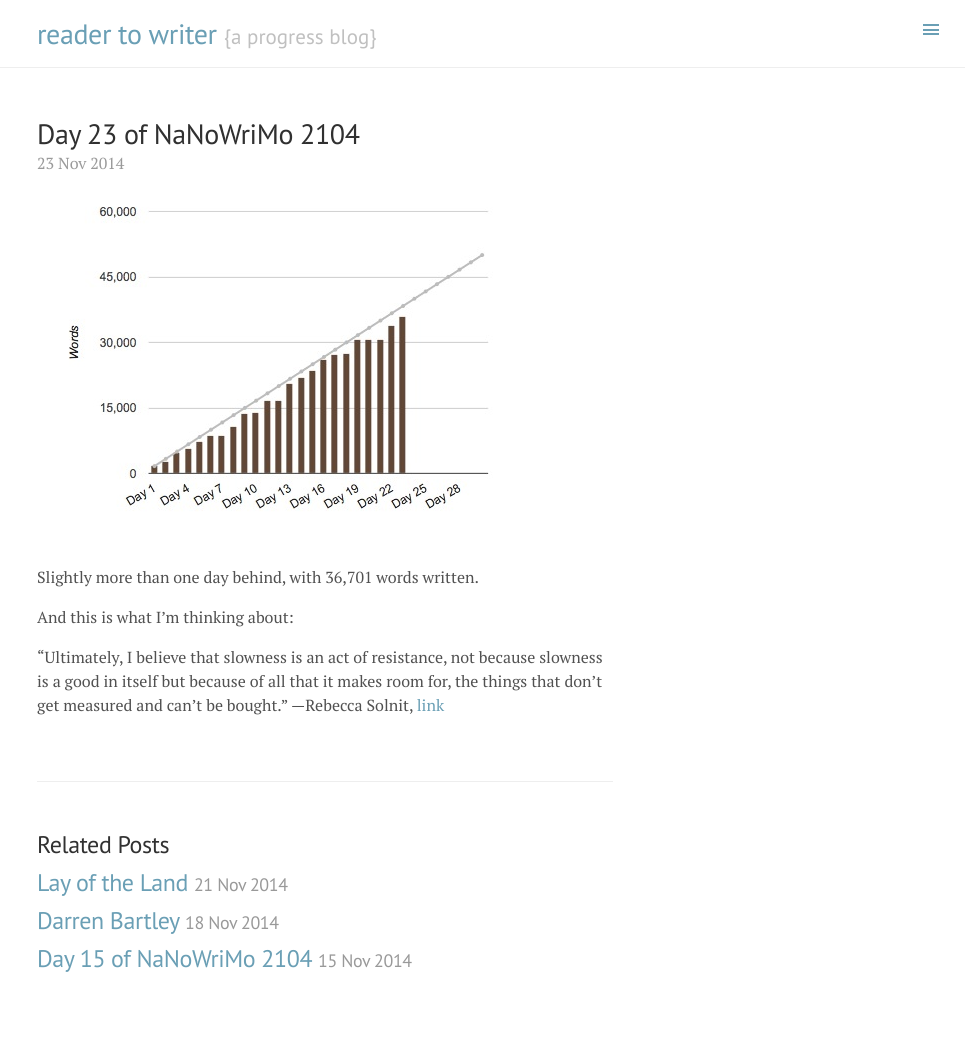
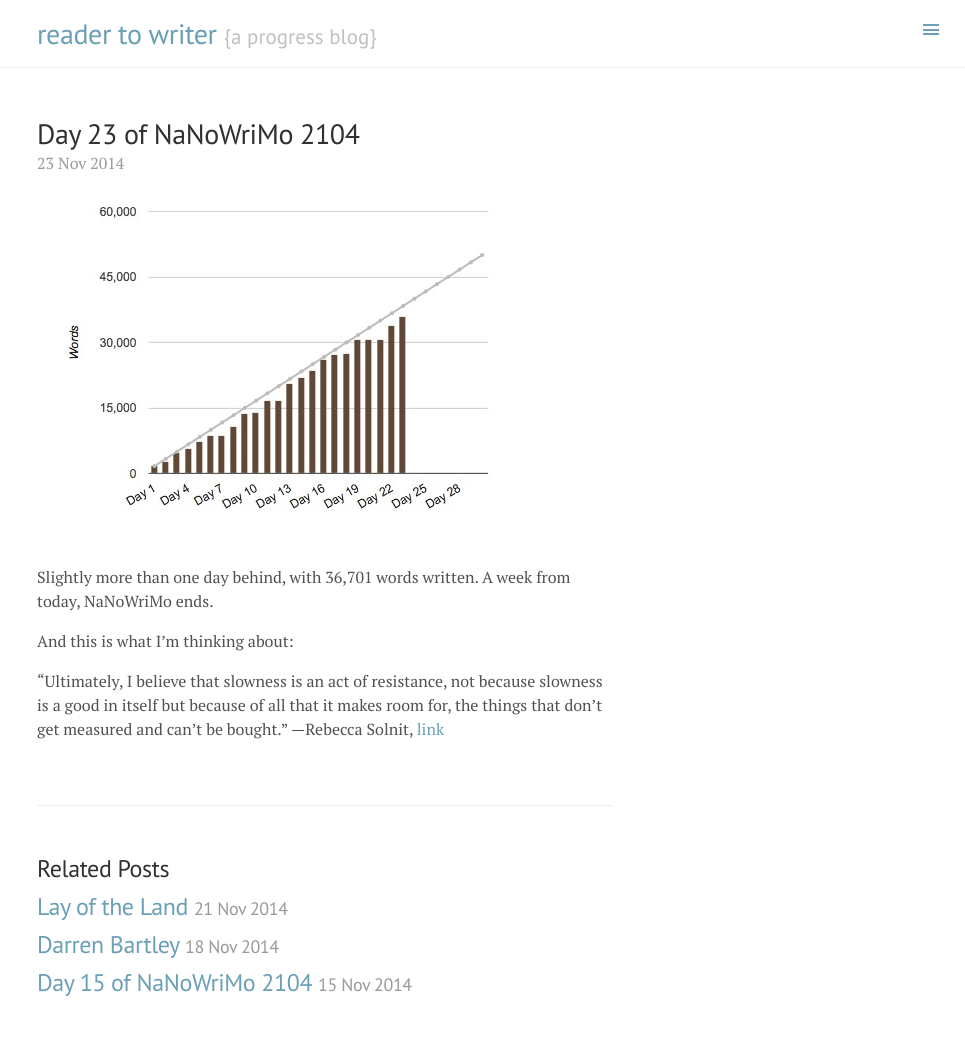
Before and after one commit to readertowriter/readertowriter.github.io, a Jekyll site: the page built from _posts/2014-11-23-Day-23.md, in a window 1280 px wide. Shown: the whole page, without its empty margins (315-1280 px from the left). Built offline with Jekyll 4.4.1, drawn with Linux system fonts in a browser that asks for light colours; Markdown is read by kramdown in place of the engine named in the settings; before the commit the page ends 1022 px from its top, so only the background shows below that.

Commit message:
new post

```diff
--- a/_posts/2014-11-23-Day-23.md
+++ b/_posts/2014-11-23-Day-23.md
@@ -5,7 +5,7 @@ title: Day 23 of NaNoWriMo 2104
 
 ![Day 23]({{site_url}}/images/Nanowrimo2014day23.jpg)
 
-Slightly more than one day behind, with 36,701 words written.
+Slightly more than one day behind, with 36,701 words written. A week from today, NaNoWriMo ends.
 
 And this is what I'm thinking about:
 
```
